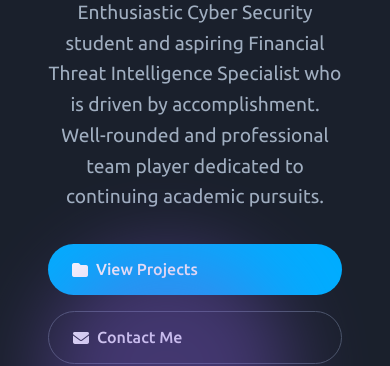
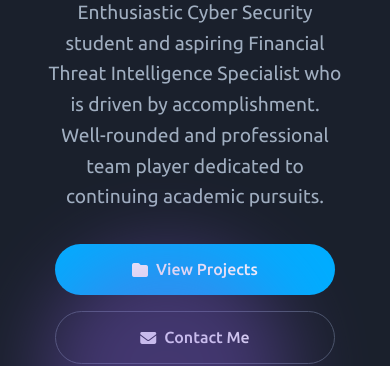
Before and after one commit to AirTMZ/portfolio, a plain HTML site: page index.html in a window 390 px wide. Shown: the part 481-847 px from the top of the page. Drawn offline with Linux system fonts and the light colour scheme.

Commit message:
button fix

```diff
--- a/responsive.css
+++ b/responsive.css
@@ -42,11 +42,15 @@
 
   .hero-links {
     flex-direction: column;
+    align-items: center;
+    width: 100%;
     gap: 1rem;
   }
 
   .hero-links .btn {
     width: 100%;
+    justify-content: center;
+    max-width: 280px;
   }
 
   /* Projects section */
--- a/styles.css
+++ b/styles.css
@@ -105,6 +105,7 @@ nav {
   display: flex;
   gap: 1rem;
   margin-top: 2rem;
+  width: 100%;
 }
 
 .btn {
```
